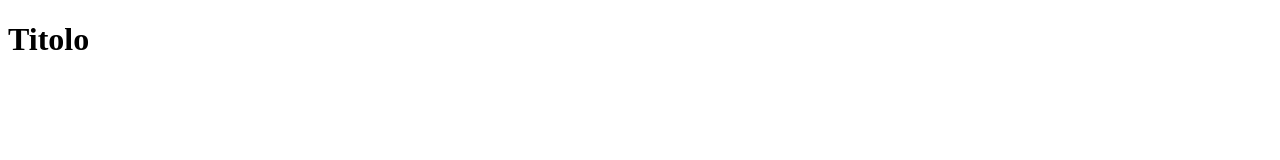
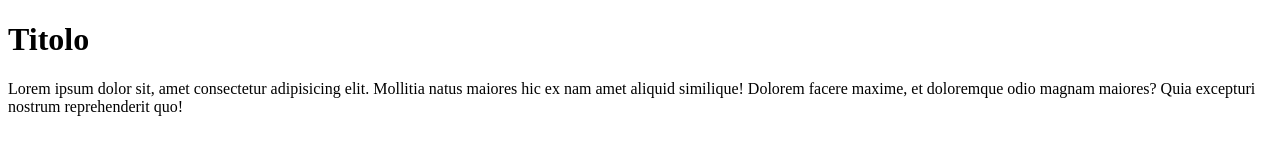
Before and after one commit to fmarabini93/htmlcss-hello, a plain HTML site: page index.html in a window 1280 px wide. Drawn offline with Linux system fonts and the light colour scheme.

Commit message:
paragrafo

```diff
--- a/index.html
+++ b/index.html
@@ -8,6 +8,7 @@
 </head>
 <body>
     <h1>Titolo</h1>
+    <p>Lorem ipsum dolor sit, amet consectetur adipisicing elit. Mollitia natus maiores hic ex nam amet aliquid similique! Dolorem facere maxime, et doloremque odio magnam maiores? Quia excepturi nostrum reprehenderit quo!</p>
 
 </body>
 </html>
```
